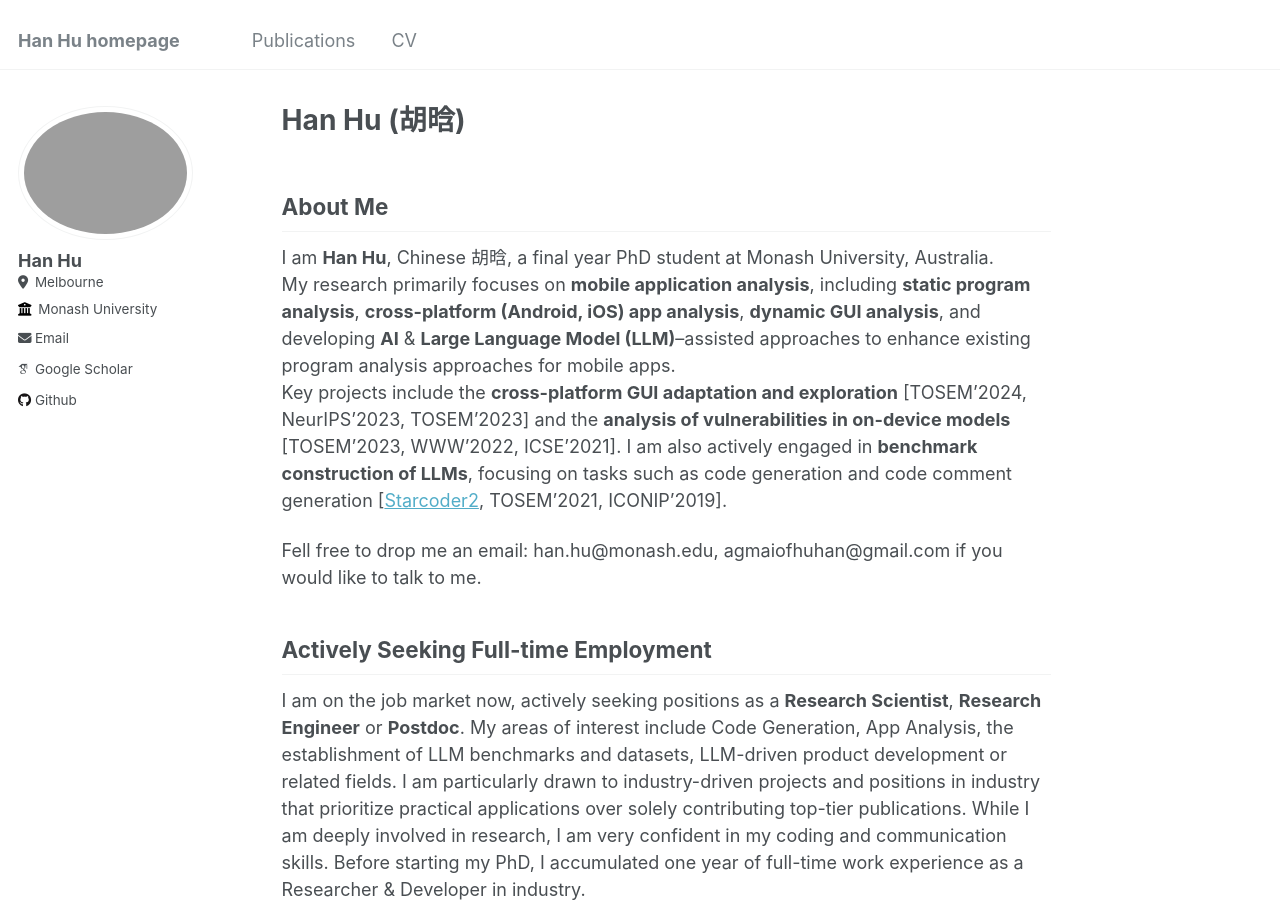
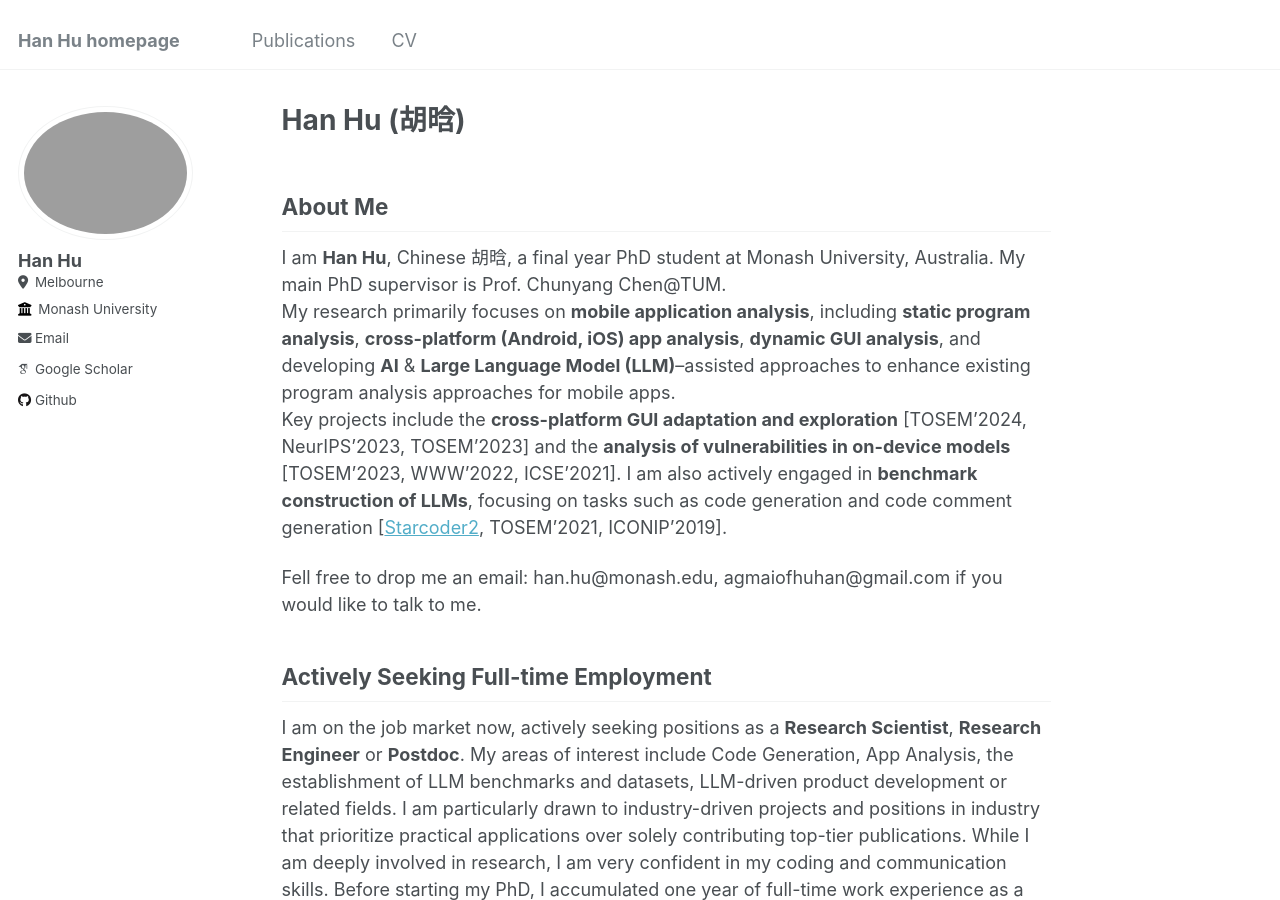
Before and after one commit to huhanGitHub/huhanGitHub.github.io, a Jekyll site: the page built from _pages/about.md, in a window 1280 px wide and 900 px high. Built offline with Jekyll 4.4.1, drawn with Linux system fonts in a browser that asks for light colours; some web fonts are replaced.

Commit message:
Update about.md

```diff
--- a/_pages/about.md
+++ b/_pages/about.md
@@ -9,7 +9,7 @@ redirect_from:
 
 ## About Me
 
-I am **Han Hu**, Chinese 胡晗, a final year PhD student at Monash University, Australia.
+I am **Han Hu**, Chinese 胡晗, a final year PhD student at Monash University, Australia. My main PhD supervisor is Prof. Chunyang Chen@TUM. \
 My research primarily focuses on **mobile application analysis**, including **static program analysis**, **cross-platform (Android, iOS) app analysis**, **dynamic GUI analysis**, and developing **AI** & **Large Language Model (LLM)**--assisted approaches to enhance existing program analysis approaches for mobile apps.
 Key projects include the **cross-platform GUI adaptation and exploration** \[TOSEM'2024, NeurIPS'2023, TOSEM'2023\] and the **analysis of vulnerabilities in on-device models** \[TOSEM'2023, WWW'2022, ICSE'2021\]. I am also actively engaged in **benchmark construction of LLMs**, focusing on tasks such as code generation and code comment generation \[[Starcoder2](https://github.com/bigcode-project/starcoder2), TOSEM'2021, ICONIP'2019\].
 
```
